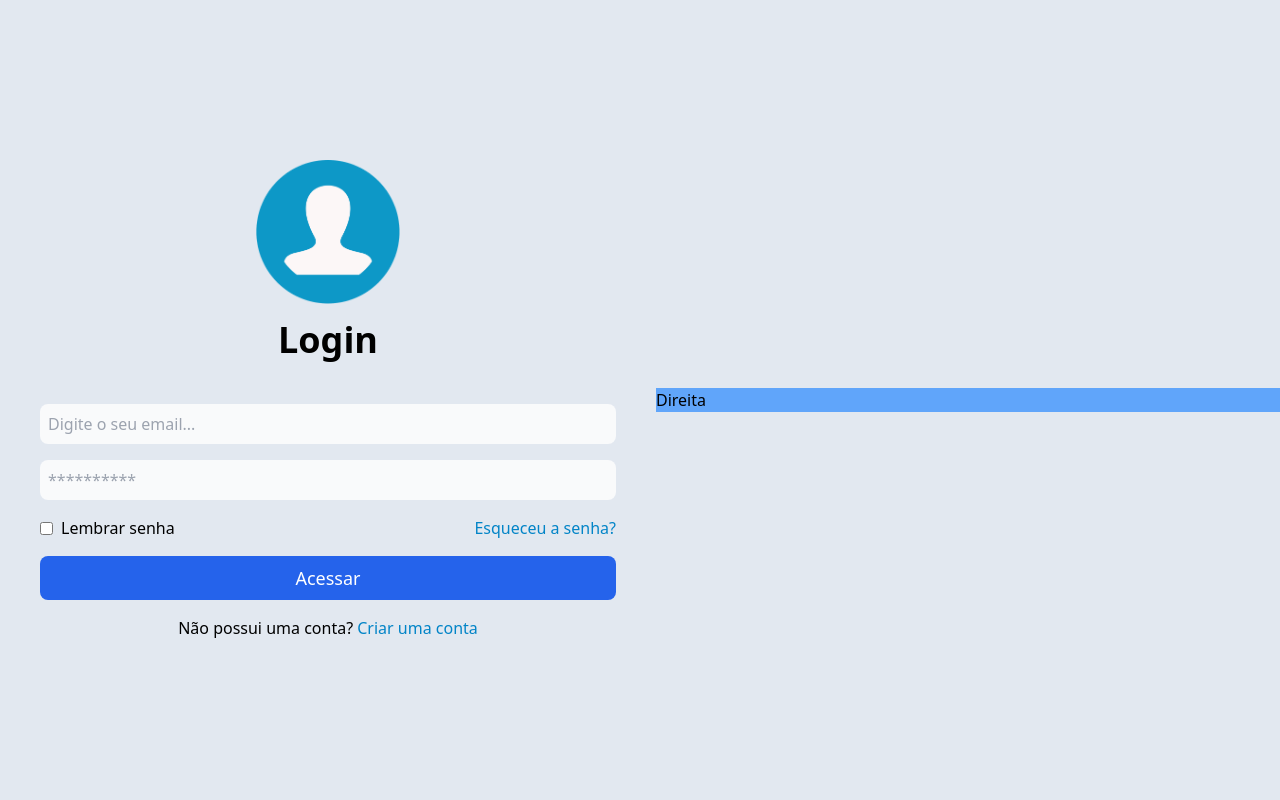
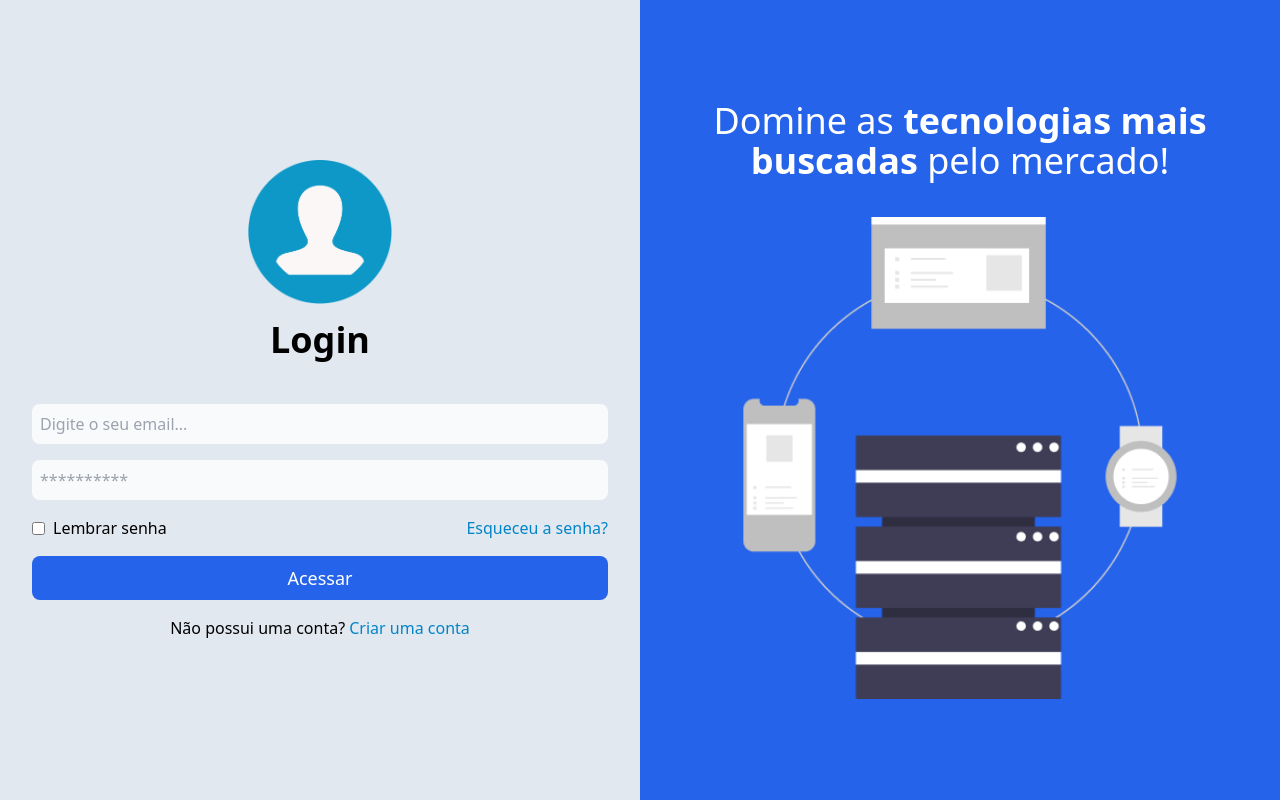
Before and after one commit to PauloAlves8039/tailwind-css-tela-de-login, a website: page src/index.html in a window 1280 px wide. Drawn offline with Linux system fonts and the light colour scheme.

Commit message:
feat: implementado o container hero

```diff
--- a/src/index.html
+++ b/src/index.html
@@ -63,7 +63,17 @@
 
         </section>
 
-        <section class="hidden md:flex w-full flex-1 bg-blue-400">Direita</section>
+        <section class="hidden md:flex gap-9 w-full flex-1 bg-blue-600 h-screen items-center justify-center flex-col p-4">
+
+            <h1 class="text-white text-2xl text-center max-w-lg lg:text-4xl">
+                Domine as <strong>tecnologias mais buscadas</strong> pelo mercado!
+            </h1>
+
+            <img src="/src/assets/images/techs.png"
+                 alt="Tecnologias usadas no mercado"
+                 class="w-3/4 lg:w-full lg:max-w-md">
+
+        </section>
 
     </main>
 
```
Also changed, not shown: styles/output.css.
